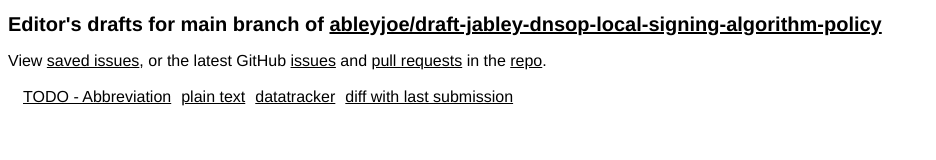
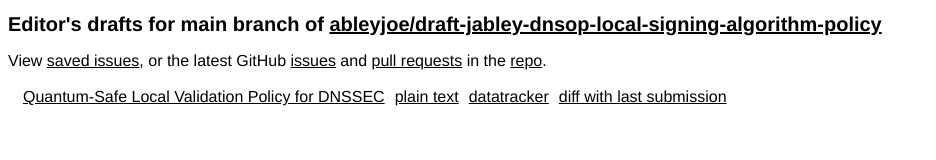
Before and after one commit to ableyjoe/draft-jabley-dnsop-local-signing-algorithm-policy, a plain HTML site: page index.html in a window 1280 px wide. Shown: the whole page, without its empty margins (0-936 px from the left). Drawn offline with Linux system fonts and the light colour scheme.

Commit message:
Script updating gh-pages from e6b612d. [ci skip]

```diff
--- a/index.html
+++ b/index.html
@@ -17,8 +17,8 @@
     <p>View <a href="issues.html">saved issues</a>, or the latest GitHub <a href="https://github.com/ableyjoe/draft-jabley-dnsop-local-signing-algorithm-policy/issues">issues</a> and <a href="https://github.com/ableyjoe/draft-jabley-dnsop-local-signing-algorithm-policy/pulls">pull requests</a> in the <a href="https://github.com/ableyjoe/draft-jabley-dnsop-local-signing-algorithm-policy">repo</a>.</p>
     <table id="branch-main">
       <tr>
-        <td><a href="./draft-jabley-dnsop-local-signing-algorithm-policy.html" class="html draft-jabley-dnsop-local-signing-algorithm-policy" title="Reflecting Local Policy on Signing Algorithms in DNSSEC Signature Validation (HTML)">TODO - Abbreviation</a></td>
-        <td><a href="./draft-jabley-dnsop-local-signing-algorithm-policy.txt" class="txt draft-jabley-dnsop-local-signing-algorithm-policy" title="Reflecting Local Policy on Signing Algorithms in DNSSEC Signature Validation (Text)">plain text</a></td>
+        <td><a href="./draft-jabley-dnsop-local-signing-algorithm-policy.html" class="html draft-jabley-dnsop-local-signing-algorithm-policy" title="Supporting Quantum-Safe Algorithms in DNSSEC with Local Validation Policy (HTML)">Quantum-Safe Local Validation Policy for DNSSEC</a></td>
+        <td><a href="./draft-jabley-dnsop-local-signing-algorithm-policy.txt" class="txt draft-jabley-dnsop-local-signing-algorithm-policy" title="Supporting Quantum-Safe Algorithms in DNSSEC with Local Validation Policy (Text)">plain text</a></td>
         <td><a href="https://datatracker.ietf.org/doc/draft-jabley-dnsop-local-signing-algorithm-policy" class="dt draft-jabley-dnsop-local-signing-algorithm-policy" title="Datatracker for draft-jabley-dnsop-local-signing-algorithm-policy">datatracker</a></td>
         <td><a href="https://author-tools.ietf.org/api/iddiff?doc_1=draft-jabley-dnsop-local-signing-algorithm-policy&amp;url_2=https://ableyjoe.github.io/draft-jabley-dnsop-local-signing-algorithm-policy/draft-jabley-dnsop-local-signing-algorithm-policy.txt" class="diff draft-jabley-dnsop-local-signing-algorithm-policy">diff with last submission</a></td>
         <td></td>
```
Also changed, not shown: draft-jabley-dnsop-local-signing-algorithm-policy.html (+3 -3 lines), draft-jabley-dnsop-local-signing-algorithm-policy.txt.
